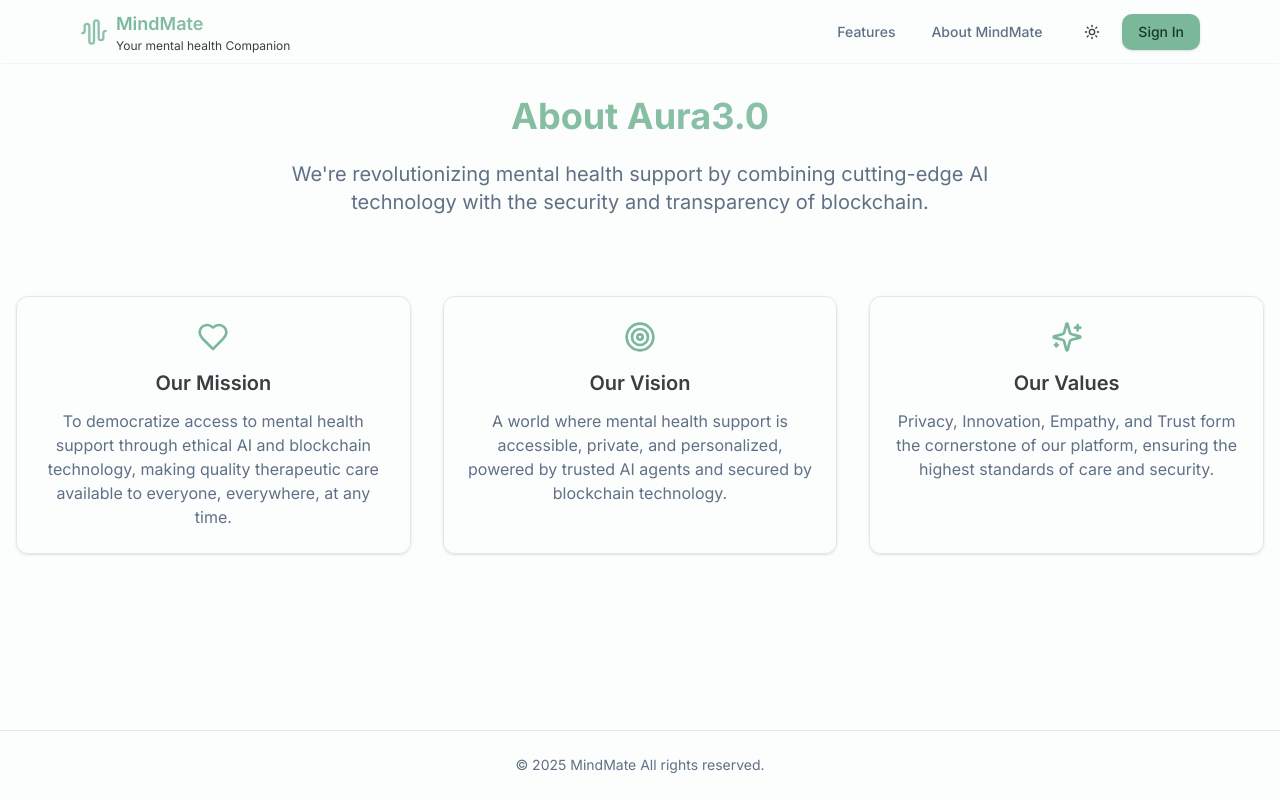
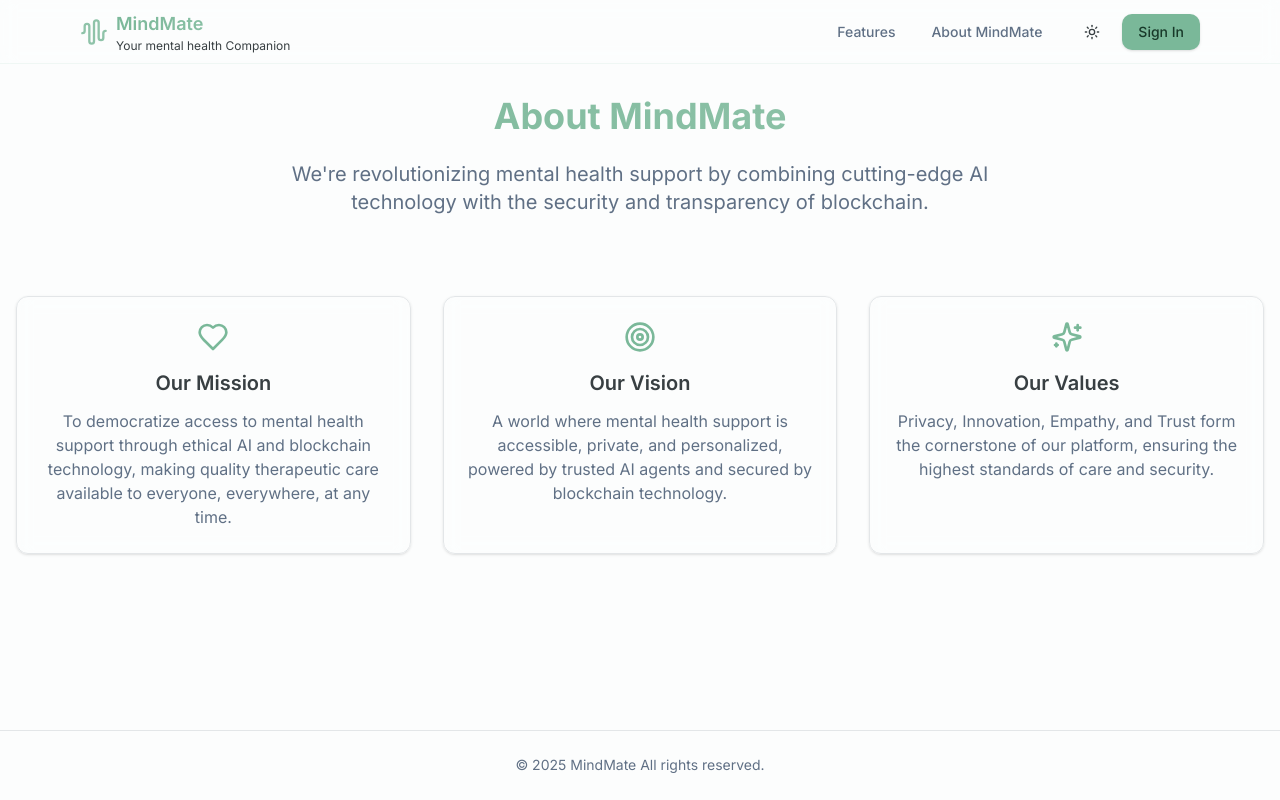
Before and after one commit to anshlaad/AiTherapist, a Next.js app in the folder ai-therapist-agent-main/: page /about in a window 1280 px wide. Built offline with nearby package versions, Linux system fonts and the light colour scheme.

Commit message:
Update page.tsx

```diff
--- a/ai-therapist-agent-main/app/about/page.tsx
+++ b/ai-therapist-agent-main/app/about/page.tsx
@@ -36,7 +36,7 @@ export default function AboutPage() {
         className="text-center mb-20"
       >
         <h1 className="text-4xl font-bold mb-6 bg-gradient-to-r from-primary to-primary/80 bg-clip-text text-transparent">
-          About Aura3.0
+          About MindMate
         </h1>
         <p className="text-xl text-muted-foreground max-w-3xl mx-auto">
           We're revolutionizing mental health support by combining cutting-edge
```
